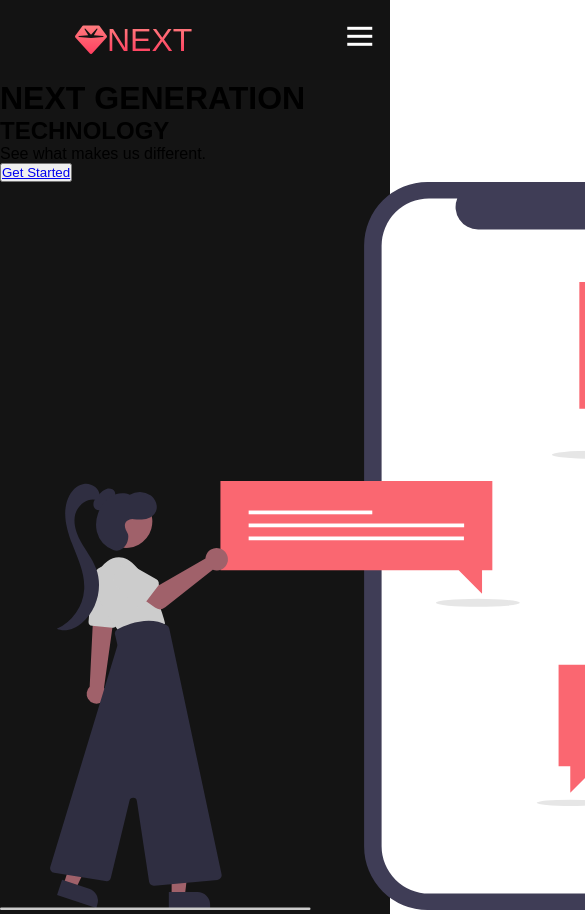
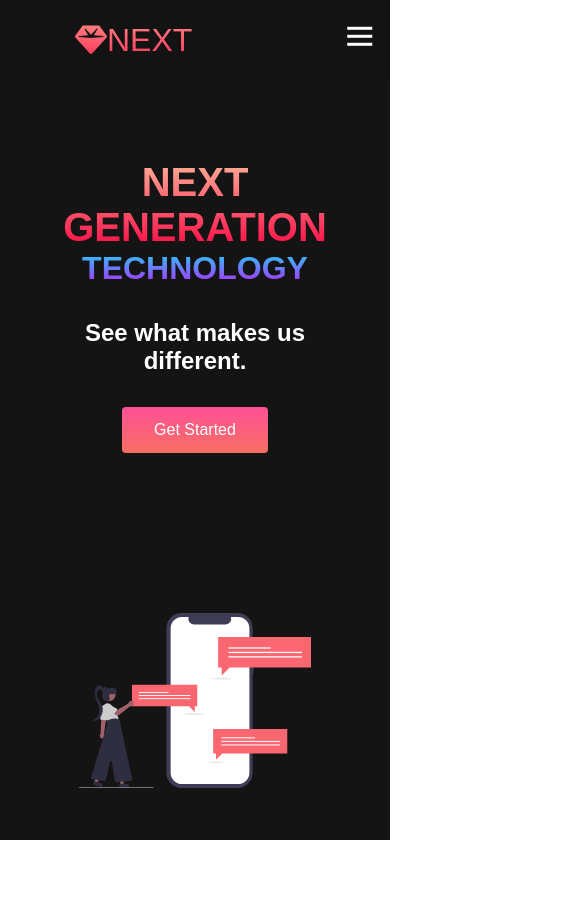
Before and after one commit to shihan-jayasinghe/htmlcssjsresponsive, a plain HTML site: page index.html in a window 390 px wide. Shown: the top 914 px of the page, 585 px wide, since content can reach past the window. After the commit the page ends 844 px from the top, so only its background shows below. Drawn offline with Linux system fonts and the light colour scheme.

Commit message:
hero section finished

```diff
--- a/index.html
+++ b/index.html
@@ -6,6 +6,9 @@
     <title>next website</title>
     <link rel="stylesheet" href="styles.css">
     <link rel="stylesheet" href="https://cdnjs.cloudflare.com/ajax/libs/font-awesome/6.7.2/css/all.css">
+    <link rel="preconnect" href="https://fonts.googleapis.com">
+    <link rel="preconnect" href="https://fonts.gstatic.com" crossorigin>
+    <link href="https://fonts.googleapis.com/css2?family=Kumbh+Sans:wght@100..900&display=swap" rel="stylesheet">
 </head>
 <body>
     <!--navbar section-->
--- a/styles.css
+++ b/styles.css
@@ -181,9 +181,134 @@
     #mobile-menu.is-active .bar:nth-child(3){
      transform: translateY(-8px) rotate(-45deg);
     }
+}
 
-    /*hero section CSS*/
-    .main{
-        background-color: #141414;
+/*hero section CSS*/
+.main{
+    background-color: #141414;
+}
+
+.main-container{
+    display: grid;
+    grid-template-columns: 1fr 1fr;
+    align-items: center;
+    justify-self: center;
+    margin: 0 auto;
+    height: 90vh;
+    background-color: #141414;
+    z-index: 1;
+    width: 100%;
+    max-width: 1300px;
+    padding: 0 50px;
+}
+
+.main-content h1{
+    font-size: 4rem;
+    background-color: #ff8177;
+    background-image: linear-gradient(to top,#ff0844 0%,#ffb199 100%);
+    background-size: 100%;
+    -webkit-background-clip: text;
+    -moz-background-clip: text;
+    -webkit-text-fill-color: transparent;
+    -moz-text-fill-color:transparent;
+}
+
+.main-content h2{
+    font-size: 4rem;
+    background-color: #ff8177;
+    background-image: linear-gradient(to top,#b721ff 0%,#21d4fd 100%);
+    background-size: 100%;
+    -webkit-background-clip: text;
+    -moz-background-clip: text;
+    -webkit-text-fill-color: transparent;
+    -moz-text-fill-color:transparent;
+}
+
+.main-content p{
+    margin-top: 1rem;
+    font-size: 2rem;
+    font-weight: 700;
+    color: white;
+}
+
+.main-btn{
+    font-size: 1rem;
+    background-image: linear-gradient(to top, #f77062 0%, #fe5196 100%);
+    padding: 14px 32px;
+    border: none;
+    border-radius: 4px;
+    color: white;
+    margin-top: 2rem;
+    cursor: pointer;
+    position: relative;
+    transition: all 0.35s;
+    outline: none;
+}
+
+.main-btn a{
+    position: relative;
+    z-index: 2;
+    color: white;
+    text-decoration: none;
+}
+
+.main-btn:after{
+    position: absolute;
+    content: '';
+    top: 0;
+    left: 0;
+    width: 0;
+    height: 100%;
+    background-color: #4837ff;
+    transition: all 0.35s;
+    border-radius: 4px;
+}
+
+.main-btn:hover{
+    color: white;
+}
+
+.main-btn:hover:after{
+    width: 100%;
+}
+
+.main-img-container{
+    text-align: center;
+}
+
+#main-img{
+    height: 80%;
+    width: 80%;
+}
+
+/*Mobile Responsive*/
+@media screen and (max-width:768px){
+    .main-container{
+        display: grid;
+        grid-template-columns: auto;
+        align-items: center;
+        justify-self: center;
+        width: 100%;
+        margin: 0 auto;
+        height: 90vh;
+    }
+
+    .main-content{
+        text-align: center;
+        margin-bottom: 4rem;
+    }
+
+    .main-content h1{
+        font-size: 2.5rem;
+        margin-top: 2rem;
+    }
+
+    .main-content h2{
+        font-size: 2rem;
+    }
+
+    .main-content p{
+        margin-top: 2rem;
+        font-size: 1.5rem;
     }
 }
```
